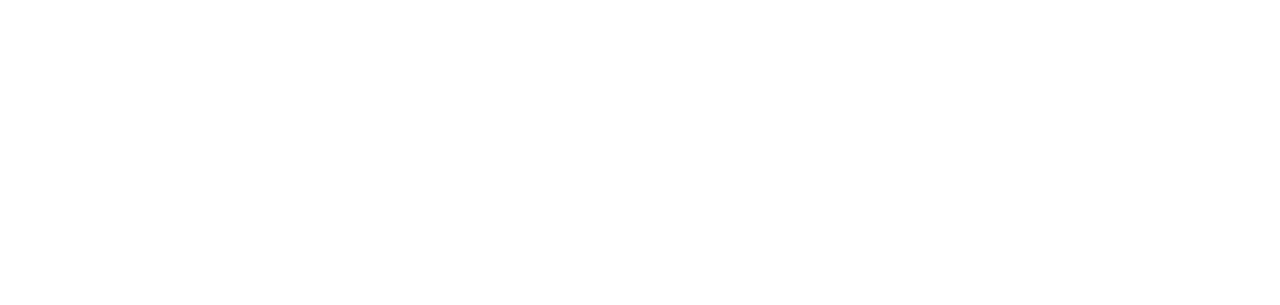
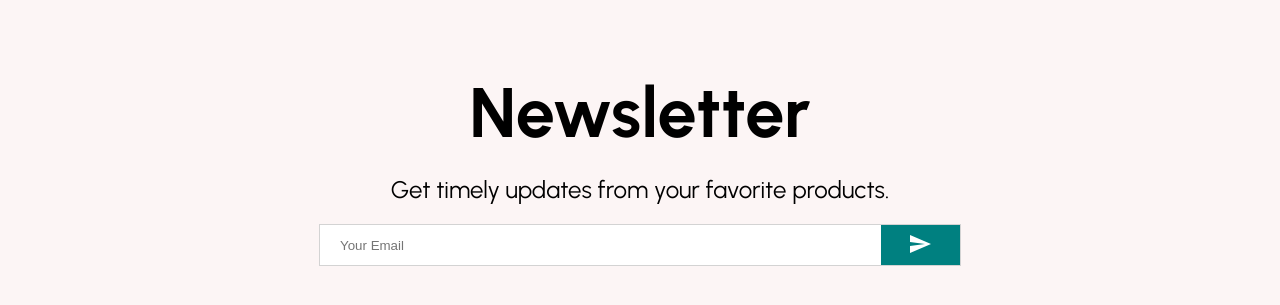
Before and after one commit to Omaima-Shoaib/MERN-E-Commerce-App, a React (Create React App) app: page / in a window 1280 px wide. Shown: the part 2351-2656 px from the top of the page. Before the commit the page ends 2256 px from the top, so only its background shows below. Built offline with nearby package versions, Linux system fonts and the light colour scheme.

Commit message:
newletter added

```diff
--- /dev/null
+++ b/src/components/Newsletter.jsx
@@ -0,0 +1,55 @@
+import { Send } from '@mui/icons-material'
+import React from 'react'
+import styled from 'styled-components'
+const Container=styled.div`
+height:60vh;
+background-color:#fcf5f5;
+display: flex;
+align-items: center;
+justify-content: center;
+flex-direction: column;
+`
+const Title=styled.h1`
+font-size:70px;
+margin-bottom: 20px;
+`
+const Description=styled.div`
+font-size:24px;
+font-weight: 400;
+margin-bottom: 20px;
+`
+const InputContainer=styled.div`
+width: 50%;
+height: 40px;
+background-color: white;
+display: flex;
+justify-content: space-between;
+border:1px solid lightgray
+`
+const Input=styled.input`
+border:none;
+flex: 8;
+padding-left: 20px;
+`
+const Button=styled.button`
+flex:1;
+border: none;
+background-color: teal;
+color:white;
+`
+function Newsletter() {
+  return (
+<Container>
+    <Title>Newsletter</Title>
+    <Description>Get timely updates from your favorite products.</Description>
+    <InputContainer>
+    <Input placeholder='Your Email'></Input>
+    <Button>
+        <Send></Send>
+    </Button>
+    </InputContainer>
+</Container>
+    )
+}
+
+export default Newsletter
--- a/src/components/Product.jsx
+++ b/src/components/Product.jsx
@@ -1,10 +1,7 @@
 import {
-  Favorite,
   FavoriteBorderOutlined,
   Search,
-  ShoppingBagOutlined,
   ShoppingCartOutlined,
-  ShoppingCartRounded,
 } from "@mui/icons-material";
 import React from "react";
 import styled from "styled-components";
--- a/src/pages/Home.jsx
+++ b/src/pages/Home.jsx
@@ -4,6 +4,7 @@
 import Slider from "../components/Slider";
 import Categories from "../components/Categories";
 import Products from "../components/Products";
+import Newsletter from "../components/Newsletter";
 
 
 function Home() {
@@ -14,6 +15,7 @@
             <Slider></Slider>
             <Categories></Categories>
             <Products></Products>
+        <Newsletter></Newsletter>
     </div>
   );
 }
```
